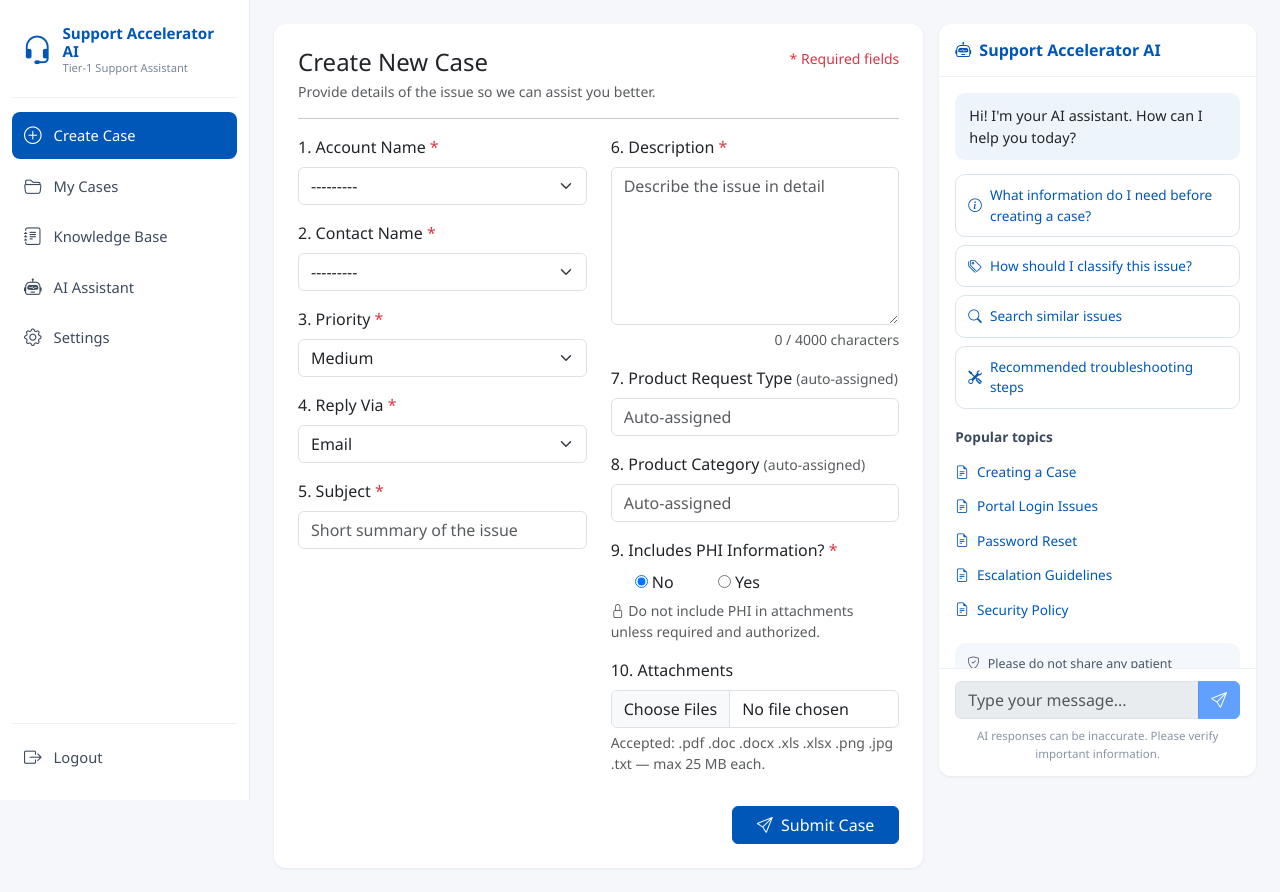
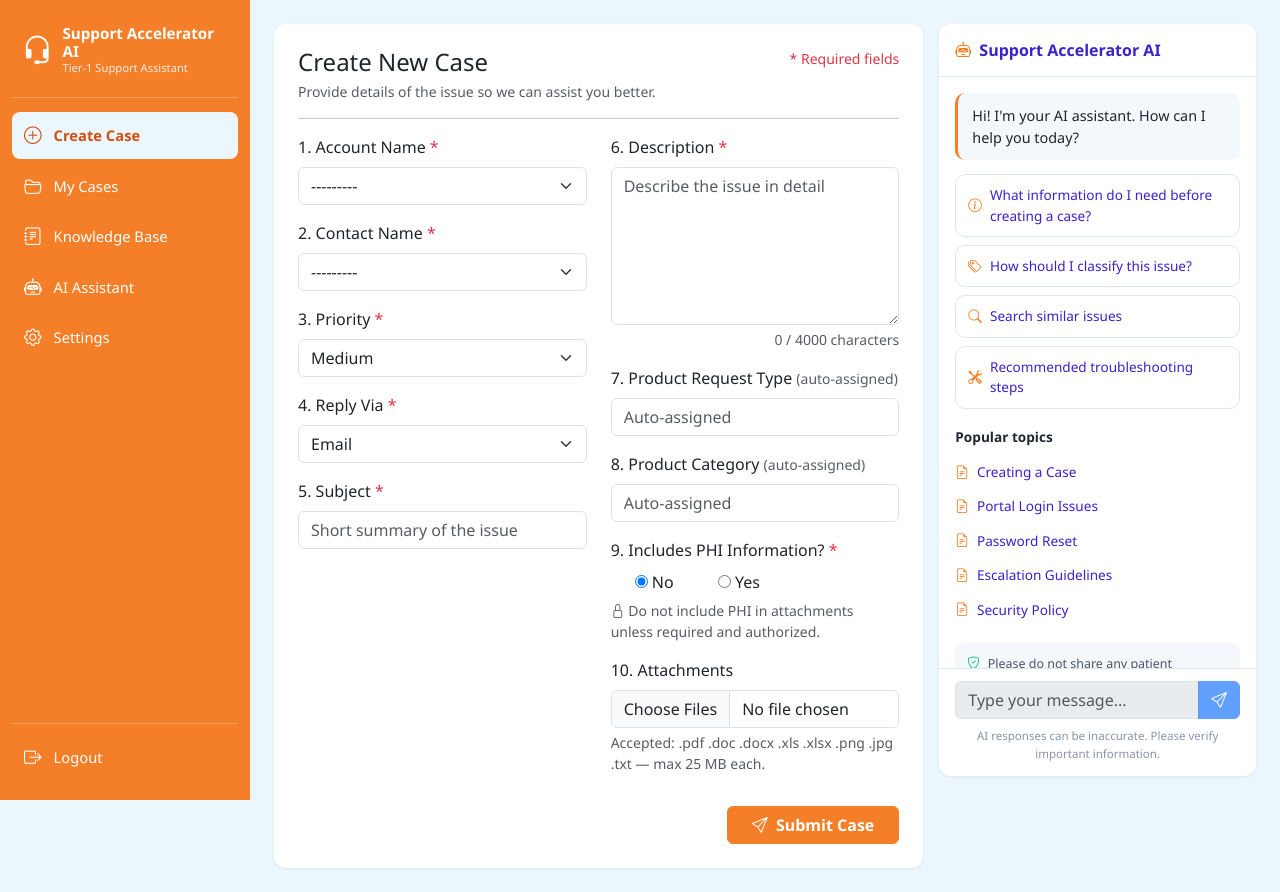
Before and after one commit to karthikg30/ai-support-accelerator, a Django app: page / in a window 1280 px wide. Run offline with Django 5.2, Linux system fonts and the light colour scheme; the visitor is signed in with stand-in values (Sample User, id 1).

Commit message:
all background colour modification and theme setting

```diff
--- a/static/css/style.css
+++ b/static/css/style.css
@@ -1,9 +1,25 @@
-/* ===== Support Accelerator AI Theme ===== */
+/* ============================================================
+   Support Accelerator AI — Optum Theme
+   ============================================================ */
 
 :root {
-    --primary: #0057B8;
-    --secondary: #0B5ED7;
-    --bg: #F5F7FA;
+    /* Brand palette — verify these against the official Optum guide */
+    --optum-orange: #F47F28;
+    --optum-orange-dark: #D14E13;
+    --optum-blue: #3B22CC;
+    --optum-blue-deep: #241596;
+    --off-white: #EBF7FD;
+    --apple: #D12F44;
+    --lagoon: #00BC79;
+
+    /* Semantic roles */
+    --primary: var(--optum-orange);
+    --secondary: var(--optum-blue);
+    --bg: var(--off-white);
+    --sidebar-bg: var(--optum-orange);
+    --text: #1f2733;
+    --text-muted: #6b7787;
+    --border: #dce6ee;
     --card-radius: 12px;
     --sidebar-width: 250px;
 }
@@ -11,39 +27,20 @@
 body {
     background-color: var(--bg);
     font-family: "Segoe UI", system-ui, sans-serif;
+    color: var(--text);
 }
 
-/* ===== Layout ===== */
-
-/* ===== Login Page ===== */
-
-.login-page {
-    min-height: 100vh;
-    display: flex;
-    align-items: center;
-    justify-content: center;
-    background: linear-gradient(135deg, #eef4fc 0%, #d9e7f7 50%, #c6dbf2 100%);
+a {
+    color: var(--optum-blue);
 }
 
-.login-card {
-    width: 100%;
-    max-width: 400px;
+a:hover {
+    color: var(--optum-blue-deep);
 }
 
-.login-logo {
-    font-size: 3rem;
-    color: var(--primary);
-}
-
-/* ===== Logout button (styled as menu link) ===== */
-
-.logout-btn {
-    background: none;
-    border: none;
-    width: 100%;
-    text-align: left;
-    cursor: pointer;
-}
+/* ============================================================
+   Layout
+   ============================================================ */
 
 .app-layout {
     display: flex;
@@ -64,8 +63,7 @@ body {
     left: 0;
     width: var(--sidebar-width);
     height: 100vh;
-    background: #ffffff;
-    border-right: 1px solid #e3e8ef;
+    background: var(--sidebar-bg);
     display: flex;
     flex-direction: column;
     padding: 16px 12px;
@@ -76,25 +74,25 @@ body {
     align-items: center;
     gap: 10px;
     padding: 8px 10px 20px;
-    border-bottom: 1px solid #eef1f5;
+    border-bottom: 1px solid rgba(255, 255, 255, 0.25);
     margin-bottom: 14px;
 }
 
 .brand-icon {
     font-size: 1.9rem;
-    color: var(--primary);
+    color: #ffffff;
 }
 
 .brand-title {
     font-weight: 700;
     font-size: 0.95rem;
-    color: var(--primary);
+    color: #ffffff;
     line-height: 1.2;
 }
 
 .brand-subtitle {
     font-size: 0.7rem;
-    color: #7a8699;
+    color: rgba(255, 255, 255, 0.85);
 }
 
 .sidebar-menu {
@@ -111,7 +109,7 @@ body {
     padding: 10px 12px;
     margin-bottom: 4px;
     border-radius: 8px;
-    color: #3d4a5c;
+    color: #ffffff;
     text-decoration: none;
     font-size: 0.92rem;
     transition: background 0.15s, color 0.15s;
@@ -122,57 +120,114 @@ body {
 }
 
 .sidebar-link:hover {
-    background: #eef4fc;
-    color: var(--primary);
+    background: rgba(255, 255, 255, 0.18);
+    color: #ffffff;
 }
 
 .sidebar-link.active {
-    background: var(--primary);
-    color: #ffffff;
+    background: var(--off-white);
+    color: var(--optum-orange-dark);
+    font-weight: 600;
 }
 
 .sidebar-footer {
-    border-top: 1px solid #eef1f5;
+    border-top: 1px solid rgba(255, 255, 255, 0.25);
     padding-top: 10px;
 }
 
-/* ===== Cards ===== */
+.logout-btn {
+    background: none;
+    border: none;
+    width: 100%;
+    text-align: left;
+    cursor: pointer;
+}
+
+/* ============================================================
+   Cards, buttons, forms
+   ============================================================ */
 
 .card {
     border: none;
     border-radius: var(--card-radius);
+    background: #ffffff;
     box-shadow: 0 1px 3px rgba(16, 42, 84, 0.08);
 }
 
-/* ===== Buttons ===== */
-
 .btn-primary {
-    background-color: var(--primary);
-    border-color: var(--primary);
+    background-color: var(--optum-orange);
+    border-color: var(--optum-orange);
+    font-weight: 600;
 }
 
-.btn-primary:hover {
-    background-color: var(--secondary);
-    border-color: var(--secondary);
+.btn-primary:hover,
+.btn-primary:focus,
+.btn-primary:active {
+    background-color: var(--optum-orange-dark);
+    border-color: var(--optum-orange-dark);
 }
 
-/* ===== Responsive ===== */
-
-@media (max-width: 768px) {
-    .sidebar {
-        width: 64px;
-    }
-    .sidebar .brand-title,
-    .sidebar .brand-subtitle,
-    .sidebar-link span {
-        display: none;
-    }
-    .main-content {
-        margin-left: 64px;
-    }
+.btn-outline-primary {
+    color: var(--optum-blue);
+    border-color: var(--optum-blue);
 }
 
-/* ===== AI Assistant Panel ===== */
+.btn-outline-primary:hover {
+    background-color: var(--optum-blue);
+    border-color: var(--optum-blue);
+    color: #ffffff;
+}
+
+.form-control:focus,
+.form-select:focus {
+    border-color: var(--optum-orange);
+    box-shadow: 0 0 0 0.2rem rgba(241, 98, 33, 0.15);
+}
+
+.form-check-input:checked {
+    background-color: var(--optum-orange);
+    border-color: var(--optum-orange);
+}
+
+/* ============================================================
+   Login page
+   ============================================================ */
+
+.login-page {
+    min-height: 100vh;
+    display: flex;
+    align-items: center;
+    justify-content: center;
+
+    /* Gradient-only background (no image asset required) */
+    background:
+        radial-gradient(circle at 15% 20%, rgba(241, 98, 33, 0.10) 0%, transparent 40%),
+        radial-gradient(circle at 85% 80%, rgba(59, 34, 204, 0.08) 0%, transparent 40%),
+        var(--off-white);
+
+    /* --- To use a photo instead: put the file in static/images/,
+           comment out the block above, and uncomment this one ---
+    background:
+        linear-gradient(135deg, rgba(235, 247, 253, 0.90) 0%, rgba(235, 247, 253, 0.80) 100%),
+        url("../images/login-bg.jpg") center / cover no-repeat;
+    */
+}
+
+.login-card {
+    width: 100%;
+    max-width: 400px;
+    border-top: 4px solid var(--optum-orange);
+    box-shadow: 0 8px 24px rgba(36, 21, 150, 0.10);
+}
+
+.login-logo {
+    font-size: 3rem;
+    color: var(--optum-orange);
+}
+
+/* ============================================================
+   AI Assistant panel
+   ============================================================ */
 
 .ai-panel {
     position: sticky;
@@ -188,9 +243,13 @@ body {
     align-items: center;
     gap: 8px;
     padding: 14px 16px;
-    border-bottom: 1px solid #eef1f5;
+    border-bottom: 1px solid var(--border);
     font-weight: 600;
-    color: var(--primary);
+    color: var(--optum-blue);
+}
+
+.ai-panel-header i {
+    color: var(--optum-orange);
 }
 
 .ai-panel-body {
@@ -200,7 +259,8 @@ body {
 }
 
 .ai-welcome {
-    background: #eef4fc;
+    background: #f3f8fd;
+    border-left: 3px solid var(--optum-orange);
     border-radius: 10px;
     padding: 12px 14px;
     font-size: 0.9rem;
@@ -220,23 +280,28 @@ body {
     gap: 8px;
     text-align: left;
     background: #ffffff;
-    border: 1px solid #dbe3ee;
+    border: 1px solid var(--border);
     border-radius: 10px;
     padding: 10px 12px;
     font-size: 0.85rem;
-    color: var(--primary);
+    color: var(--optum-blue);
     cursor: pointer;
-    transition: background 0.15s;
+    transition: background 0.15s, border-color 0.15s;
 }
 
 .ai-suggestion:hover {
-    background: #f2f7fd;
+    background: #fff6f1;
+    border-color: var(--optum-orange);
+}
+
+.ai-suggestion i {
+    color: var(--optum-orange);
 }
 
 .ai-section-title {
     font-weight: 600;
     font-size: 0.85rem;
-    color: #3d4a5c;
+    color: var(--text);
     margin-bottom: 8px;
 }
 
@@ -252,8 +317,12 @@ body {
     gap: 8px;
     padding: 7px 0;
     font-size: 0.85rem;
-    color: var(--primary);
+    color: var(--optum-blue);
     cursor: pointer;
+}
+
+.ai-topics li i {
+    color: var(--optum-orange);
 }
 
 .phi-note {
@@ -266,9 +335,13 @@ body {
     color: #4a5768;
 }
 
+.phi-note i {
+    color: var(--lagoon);
+}
+
 .ai-panel-footer {
     padding: 12px 16px 14px;
-    border-top: 1px solid #eef1f5;
+    border-top: 1px solid var(--border);
 }
 
 .ai-disclaimer {
```
Also changed, not shown: other parts of static/css/style.css (+56 -8 lines).
